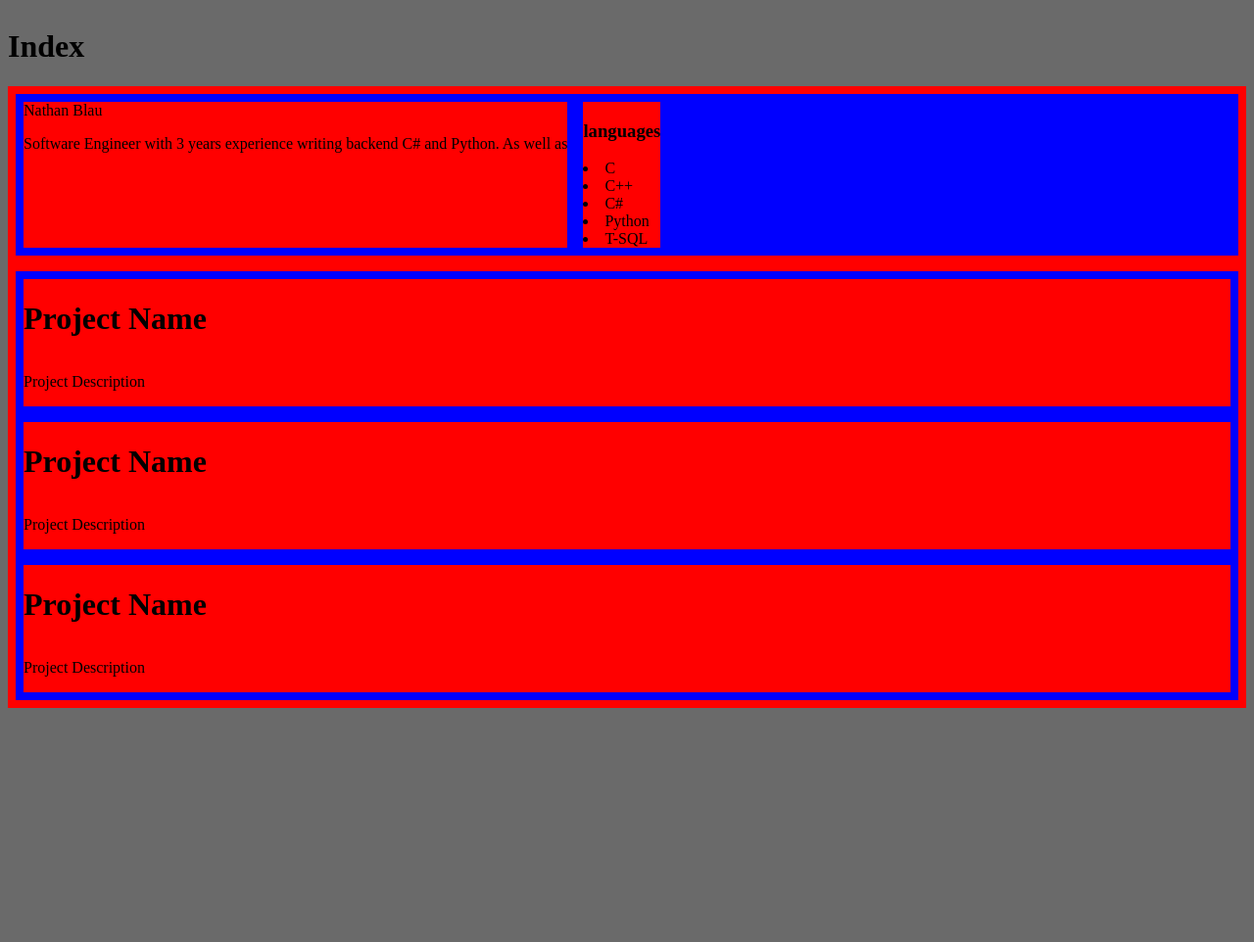
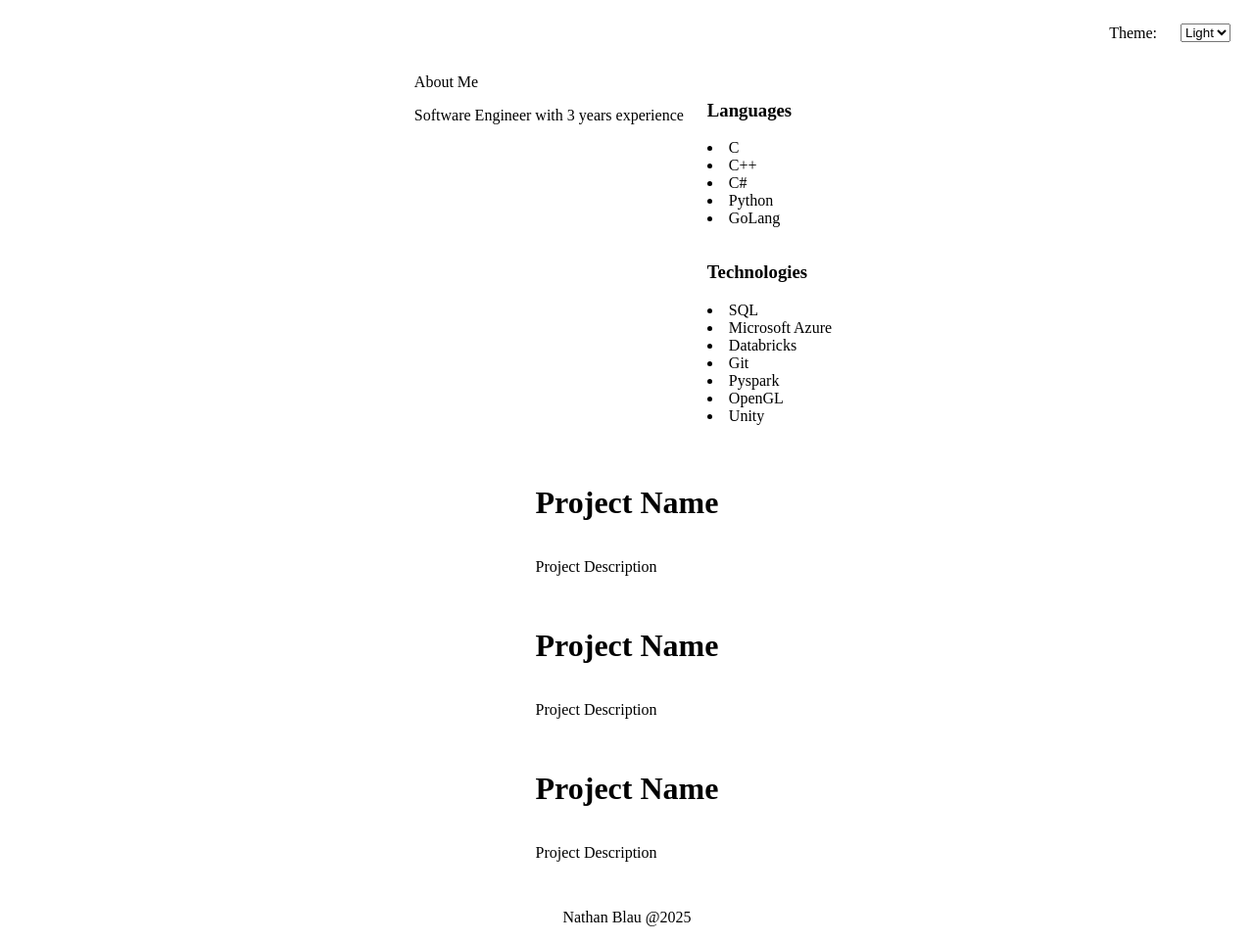
Before and after one commit to Natehhggh/Natehhggh.github.io, a plain HTML site: page index.html in a window 1280 px wide. Shown: the whole page at 98% size. Before the commit the page ends 800 px from the top, so only its background shows below. Drawn offline with Linux system fonts and the light colour scheme.

Commit message:
fixing layout and colors

```diff
--- a/index.html
+++ b/index.html
@@ -6,40 +6,66 @@
     <title>Page Title</title>
     <link rel="stylesheet" href="styles/styles.css">
     <meta name="viewport" content="width=device-width, initial-scale=1.0">
-
 </head>
 
 <body>
+    <div class="header">
 
-    <div class="header">
-        <h1>Index</h1>
+        <div class="headerLeft">
+        </div>
+
+        <div class="headerCenter">
+        </div>
+
+        <div class="headerRight">
+            <label for="themes">Theme:</label>
+            <select name="themes" id="theme_id" onchange="UpdateTheme()">
+                <option value=0>Light </option>
+                <option value=1>Dark</option>
+            </select>
+            <script src="ThemePicker.js"></script>
+        </div>
     </div>
 
     <div class ="body">
         <div class ="about">
             <div class = "blurb"
-                <h1>Nathan Blau</h1>
+                <h1>About Me</h1>
                 <p>
-                    Software Engineer with 3 years experience writing backend C# and Python. As well as
+                    Software Engineer with 3 years experience
                 </p>
             </div>
 
+            <div class="skills">
                 <div class ="languages">
-                <h3>languages</h3>
-
+                    <h3>Languages</h3>
                     <ui>
                         <li>C</li>
                         <li>C++</li>
                         <li>C#</li>
                         <li>Python</li>
-                    <li>T-SQL</li>
+                        <li>GoLang</li>
+                    </ui>
+                </div>
+
+                <div class ="technologies">
+                    <h3>Technologies</h3>
+                    <ui>
+                        <li>SQL</li>
+                        <li>Microsoft Azure</li>
+                        <li>Databricks</li>
+                        <li>Git</li>
+                        <li>Pyspark</li>
+                        <li>OpenGL</li>
+                        <li>Unity</li>
                     </ui>
                 </div>
             </div>
 
+        </div>
+
 
         <div class ="projects">
-
             <div class = "project">
                 <h1>Project Name</h1>
                 <p>
@@ -65,6 +91,18 @@
 
     </div>
 
+    <div class="footer">
+        <div class="footerLeft">
+        </div>
+
+        <div class="footerCenter">
+            Nathan Blau @2025
+        </div>
+
+        <div class="footerRight">
+        </div>
+    </div>
+
 </body>
 
 </html>
--- a/styles/styles.css
+++ b/styles/styles.css
@@ -6,21 +6,44 @@ html {
 
 
 body{
-    background: #6a6a6a;
     display: flex;
     flex-direction: column;
 }
 
 
 .header{
+    display: flex;
+    justify-content: space-between;
+    padding: 1rem;
+}
+
+.footer{
+    display: flex;
+    justify-content: space-between;
+    padding: 1rem;
+}
 
 
+.headerLeft, .headerCenter, .headerRight{
+    display:flex;
+    gap: 1.5rem;
+    justify-content:center;
+    align-items:center;
 }
 
+.footerLeft, .footerCenter, .footerRight{
+    display:flex;
+    gap: 1.5rem;
+    justify-content:center;
+    align-items:center;
+}
+
+
 .body{
-    background: red;
     display: flex;
     flex-direction: column;
+    justify-content:center;
+    align-items:center;
 }
 
 .body div{
@@ -28,26 +51,33 @@ body{
     display:flex;
 }
 
+.skills{
+    margin: .5rem;
+    display:flex;
+    flex-direction: column;
+}
+
 
 .about{
-    background:blue;
 
 }
 
 .languages{
-    background:red;
+    display: flex;
+    flex-direction: column;
+}
+
+.technologies{
     display: flex;
     flex-direction: column;
 }
 
 .projects{
-    background:blue;
     display: flex;
     flex-direction: column;
 }
 
 .project{
-    background:red;
     margin:.5rem;
     display: flex;
     flex-direction: column;
@@ -55,7 +85,6 @@ body{
 }
 
 .blurb{
-    background:red;
     display: flex;
     flex-direction: column;
 }
```
Lines whose indentation alone changed are shown as unchanged.
